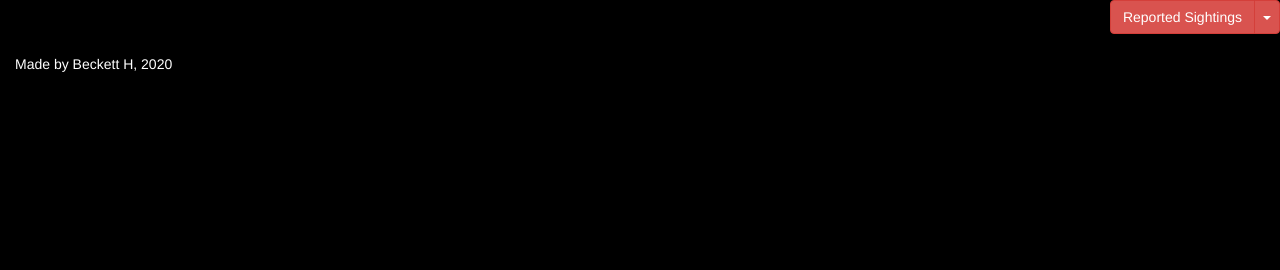
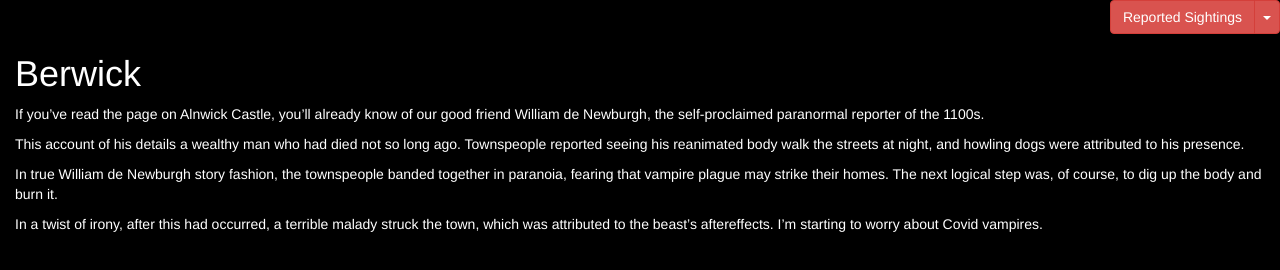
Before and after one commit to bec2/vampiretracker.tech, a plain HTML site: page berwick.html in a window 1280 px wide. Drawn offline with nearby package versions, Linux system fonts and the light colour scheme.

Commit message:
berwick bio

```diff
--- a/berwick.html
+++ b/berwick.html
@@ -27,8 +27,22 @@
 </div>
 
 <div class="container-fluid">
-  <h1 style="color:white;">  </h1>
-  <p style="color:white;"> Made by Beckett H, 2020 </p>
+  <h1 style="color:white;">Berwick</h1>
+  <p style="color:white;">If you’ve read the page on Alnwick Castle,
+    you’ll already know of our good friend William de Newburgh,
+    the self-proclaimed paranormal reporter of the 1100s.</p>
+  <p style="color:white;">This account of his details a wealthy man who
+     had died not so long ago. Townspeople reported seeing his
+     reanimated body walk the streets at night, and howling dogs were
+     attributed to his presence.  </p>
+  <p style="color:white;">In true William de Newburgh story fashion,
+    the townspeople banded together in paranoia, fearing that vampire
+    plague may strike their homes. The next logical step was, of
+    course, to dig up the body and burn it. </p>
+  <p style="color:white;">In a twist of irony, after this had occurred,
+     a terrible malady struck the town, which was attributed
+      to the beast’s aftereffects. I’m starting to worry about
+      Covid vampires.</p>
 </div>
 
 </body>
```
